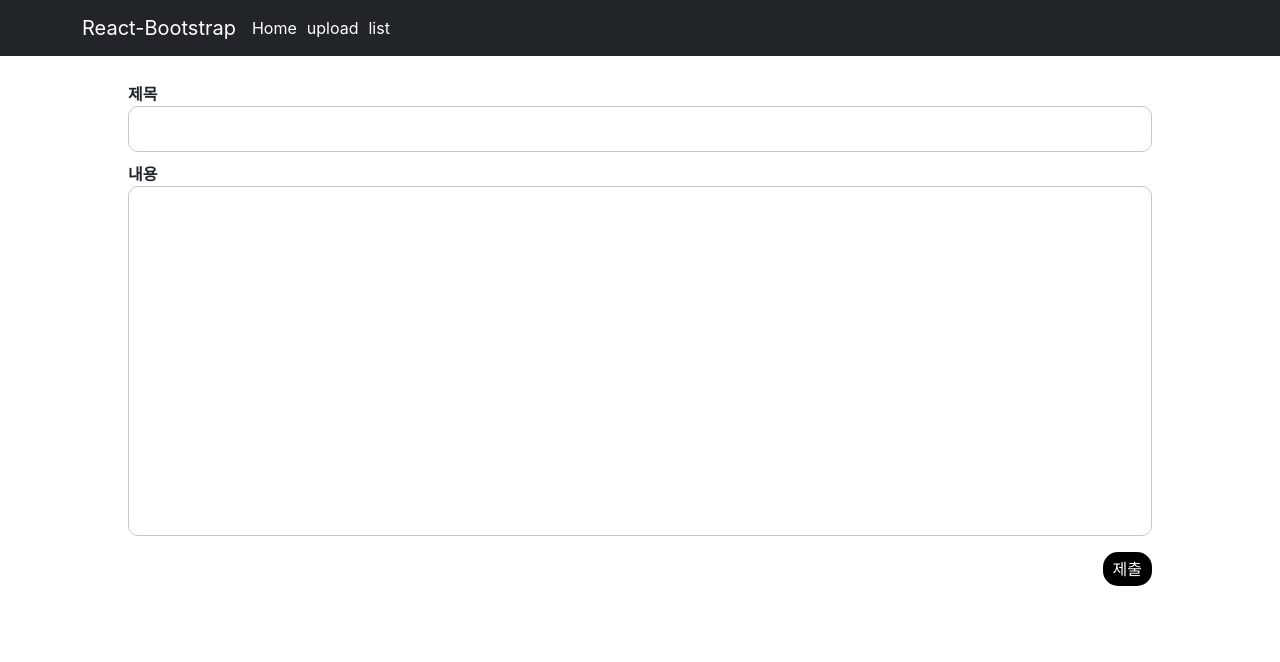
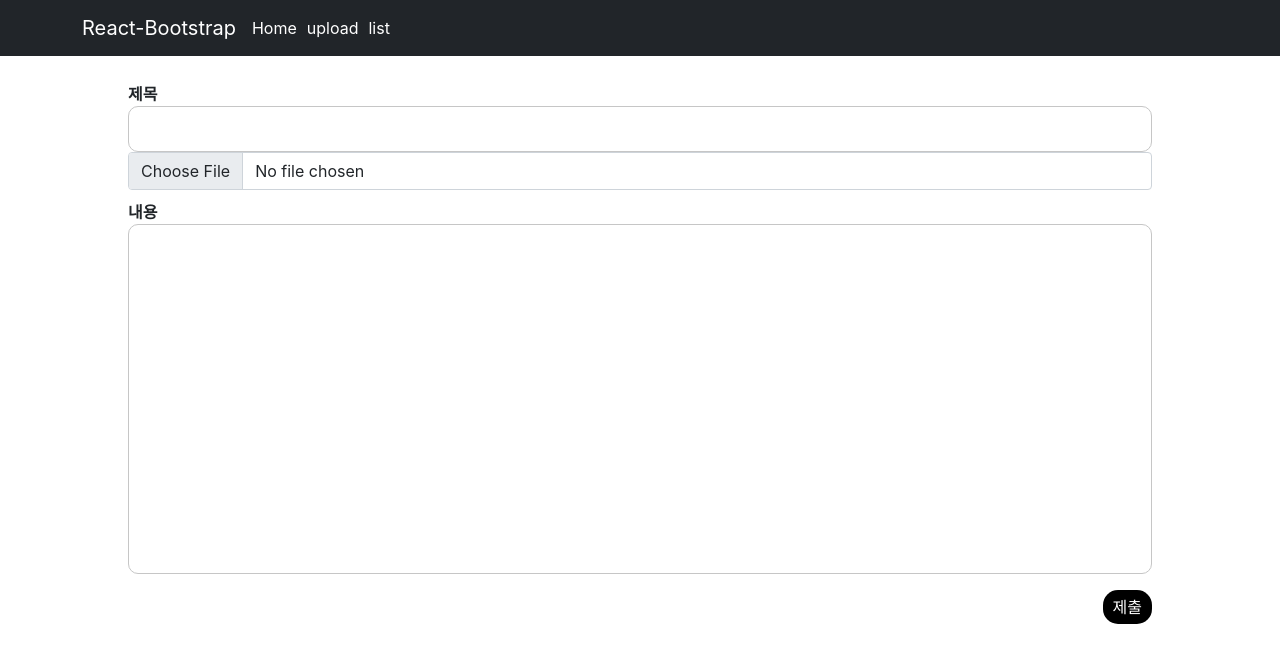
Before and after one commit to jiyounggo/community_web, a React (Create React App) app: page /upload in a window 1280 px wide. Shown: the top 662 px of the page. Built offline with nearby package versions, Linux system fonts and the light colour scheme.

Commit message:
FormIMG with bootstrap

```diff
--- /dev/null
+++ b/src/Component/Post/ImageUpload.js
@@ -0,0 +1,13 @@
+import React from "react";
+import {Form} from "react-bootstrap"
+
+function ImageUpload() {
+  return (
+    <div>
+        <Form.Control type="file" className="shadow-none"/>
+
+    </div>
+  )
+}
+
+export default ImageUpload
--- a/src/Component/Post/Upload.js
+++ b/src/Component/Post/Upload.js
@@ -1,5 +1,6 @@
 import React,{useState ,useEffect} from "react";
 import { useNavigate } from "react-router-dom";
+import ImageUpload from "./ImageUpload";
 import {UploadDiv,UploadForm,UploadButtonDiv} from "../../Style/UploadCSS.js"
 import axios from "axios"
 function Upload(props){
@@ -40,6 +41,7 @@ function Upload(props){
                 onChange={(e)=>{
                     setTitle(e.target.value)
                     }}/>
+                    <ImageUpload/>
             <label htmlFor="">내용</label>
             <textarea
             value={content}
--- a/src/Style/UploadCSS.js
+++ b/src/Style/UploadCSS.js
@@ -10,7 +10,7 @@ width:80%;
 margin:0 auto;
 display : flex;
 flex-direction : column;
-input{
+#title{
     border-radius:10px;
     border:1px solid #c6c6c6;
     padding:10px;
```
